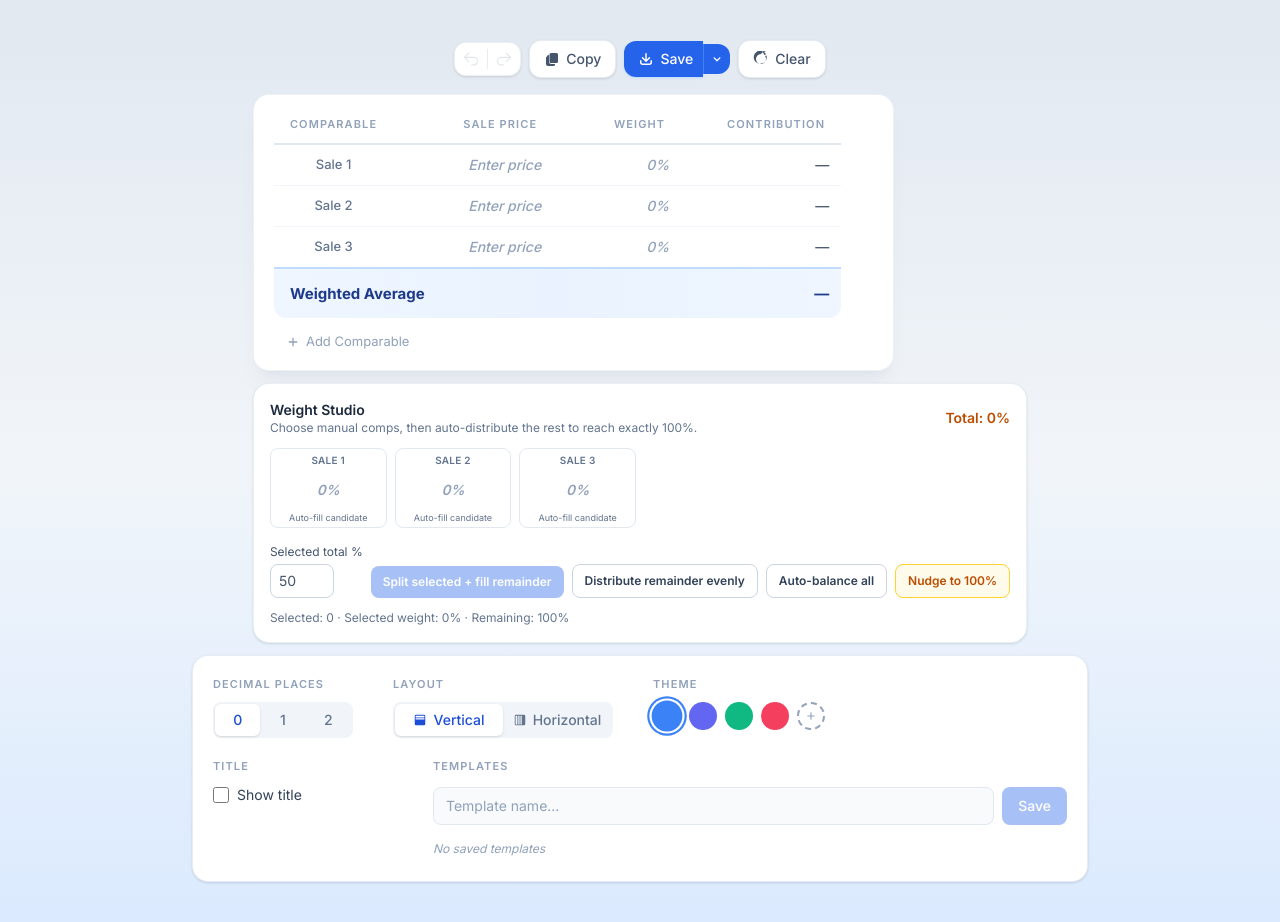
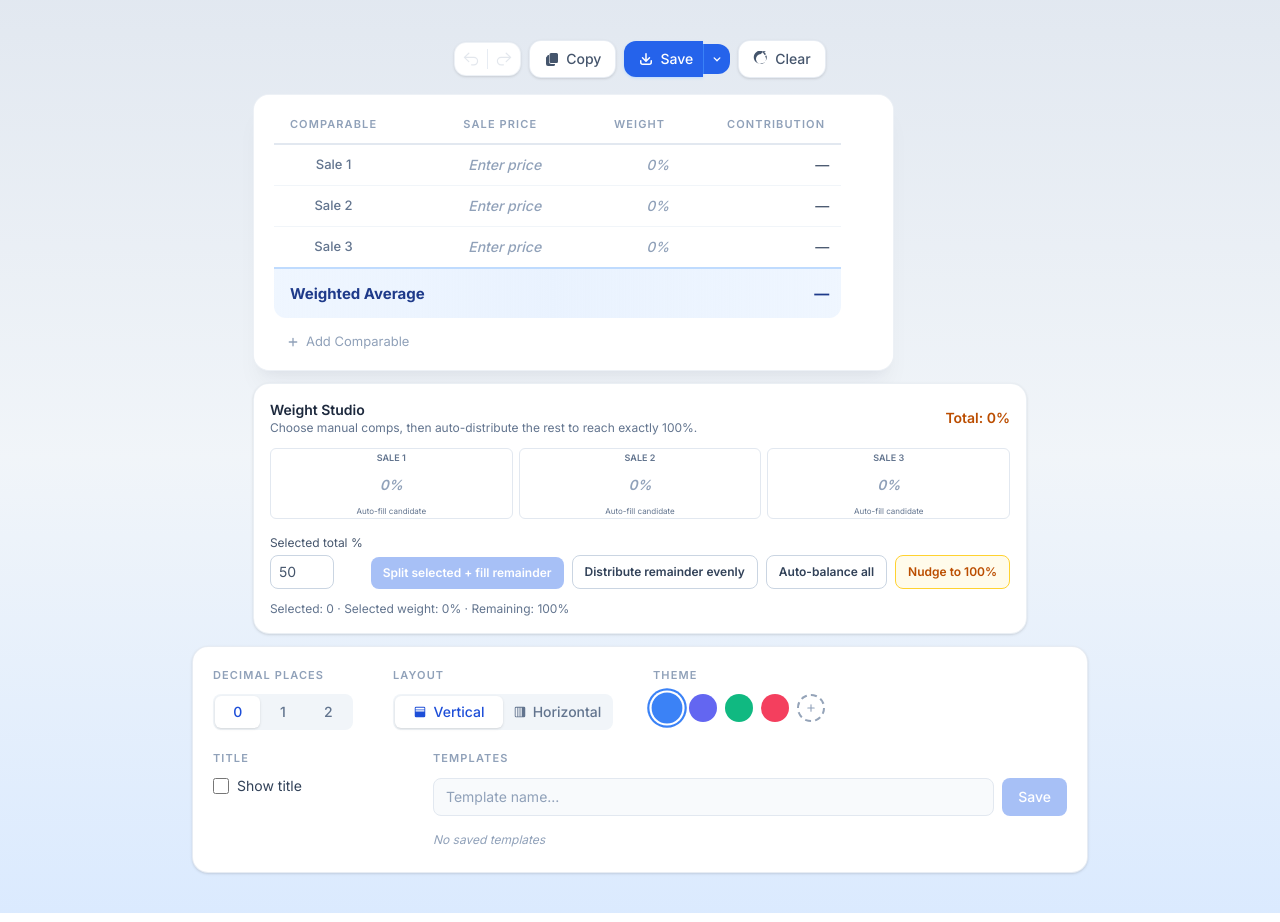
Before and after one commit to PairedSales/WeightedAverage, a Next.js app: page / in a window 1280 px wide. Built offline with nearby package versions, Linux system fonts and the light colour scheme.

Commit message:
Tighten Weight Studio card spacing

```diff
--- a/components/WeightAllocationTool.tsx
+++ b/components/WeightAllocationTool.tsx
@@ -132,7 +132,7 @@ export default function WeightAllocationTool({ comps, decimals, onApplyWeights,
         </div>
       </div>
 
-      <div className="mt-3 grid grid-cols-2 gap-2 sm:grid-cols-3 lg:grid-cols-6">
+      <div className="mt-3 grid grid-cols-[repeat(auto-fit,minmax(6.25rem,1fr))] gap-1.5">
         {comps.map((comp) => {
           const active = selectedIds.includes(comp.id);
           return (
@@ -140,12 +140,12 @@ export default function WeightAllocationTool({ comps, decimals, onApplyWeights,
               key={comp.id}
               type="button"
               onClick={() => toggleSelected(comp.id)}
-              className={`w-full rounded-lg border px-2 py-1 text-center transition-colors cursor-pointer ${
+              className={`w-full rounded-md border px-1 py-0.5 text-center transition-colors cursor-pointer ${
                 active ? "border-accent-300 bg-accent-50" : "border-slate-200 hover:border-slate-300 bg-white"
               }`}
             >
-              <div className="text-[10px] font-semibold uppercase tracking-wide text-slate-500">{comp.label}</div>
-              <div className="mt-0.5 flex justify-center" onClick={(e) => e.stopPropagation()}>
+              <div className="text-[9px] font-semibold uppercase tracking-normal text-slate-500">{comp.label}</div>
+              <div className="mt-px flex justify-center" onClick={(e) => e.stopPropagation()}>
                 <EditableCell
                   value={comp.weight}
                   formatted={formatPercent(comp.weight, decimals)}
@@ -155,10 +155,10 @@ export default function WeightAllocationTool({ comps, decimals, onApplyWeights,
                   align="left"
                   tabIndex={-1}
                   fullWidth={false}
-                  className="w-12 px-0 py-0 text-center text-sm font-semibold"
+                  className="w-11 px-0 py-0 text-center text-sm font-semibold"
                 />
               </div>
-              <div className="mt-0.5 text-[9px] leading-tight text-slate-500">{active ? "Manual / locked" : "Auto-fill candidate"}</div>
+              <div className="mt-px text-[8px] leading-tight text-slate-500">{active ? "Manual / locked" : "Auto-fill candidate"}</div>
             </button>
           );
         })}
```
